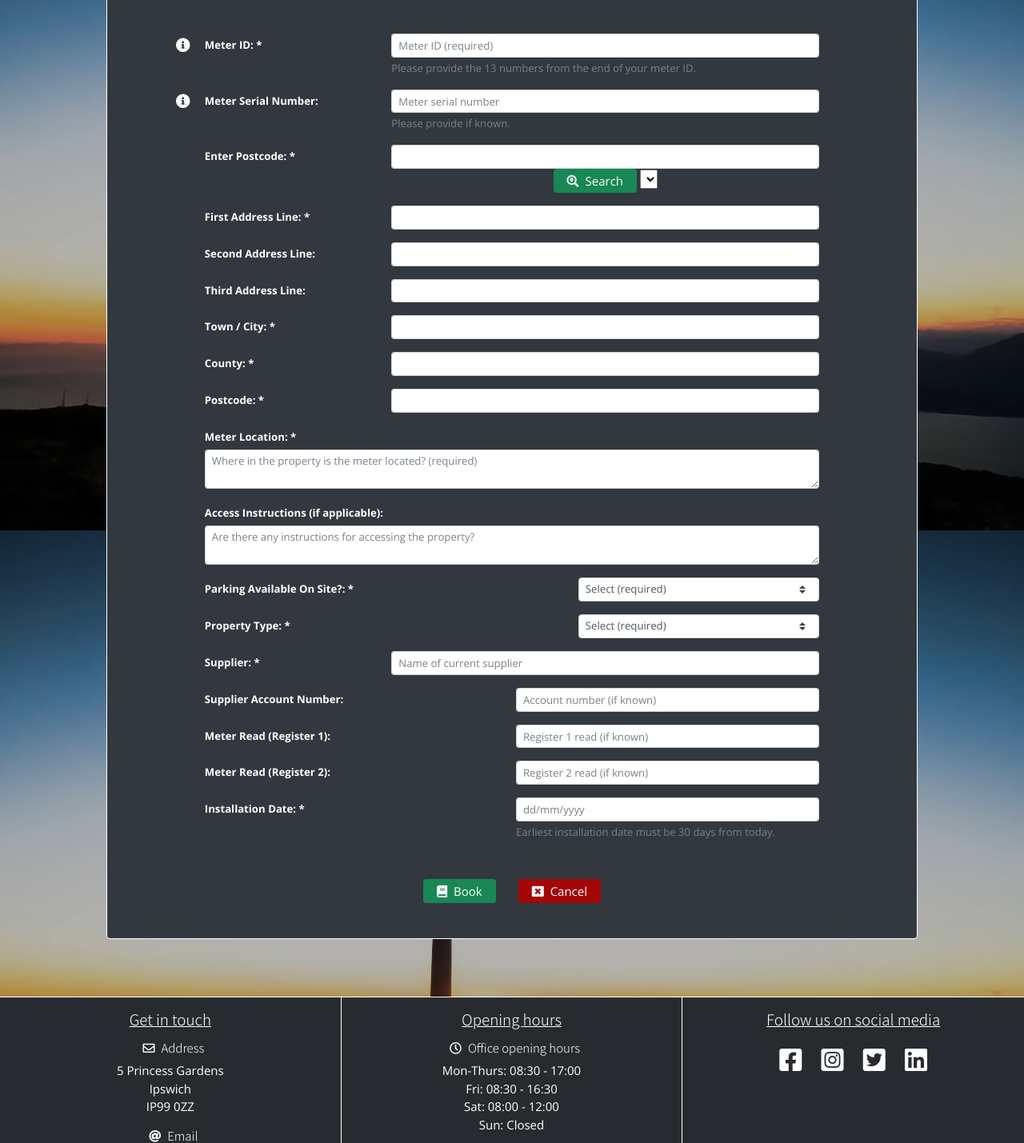
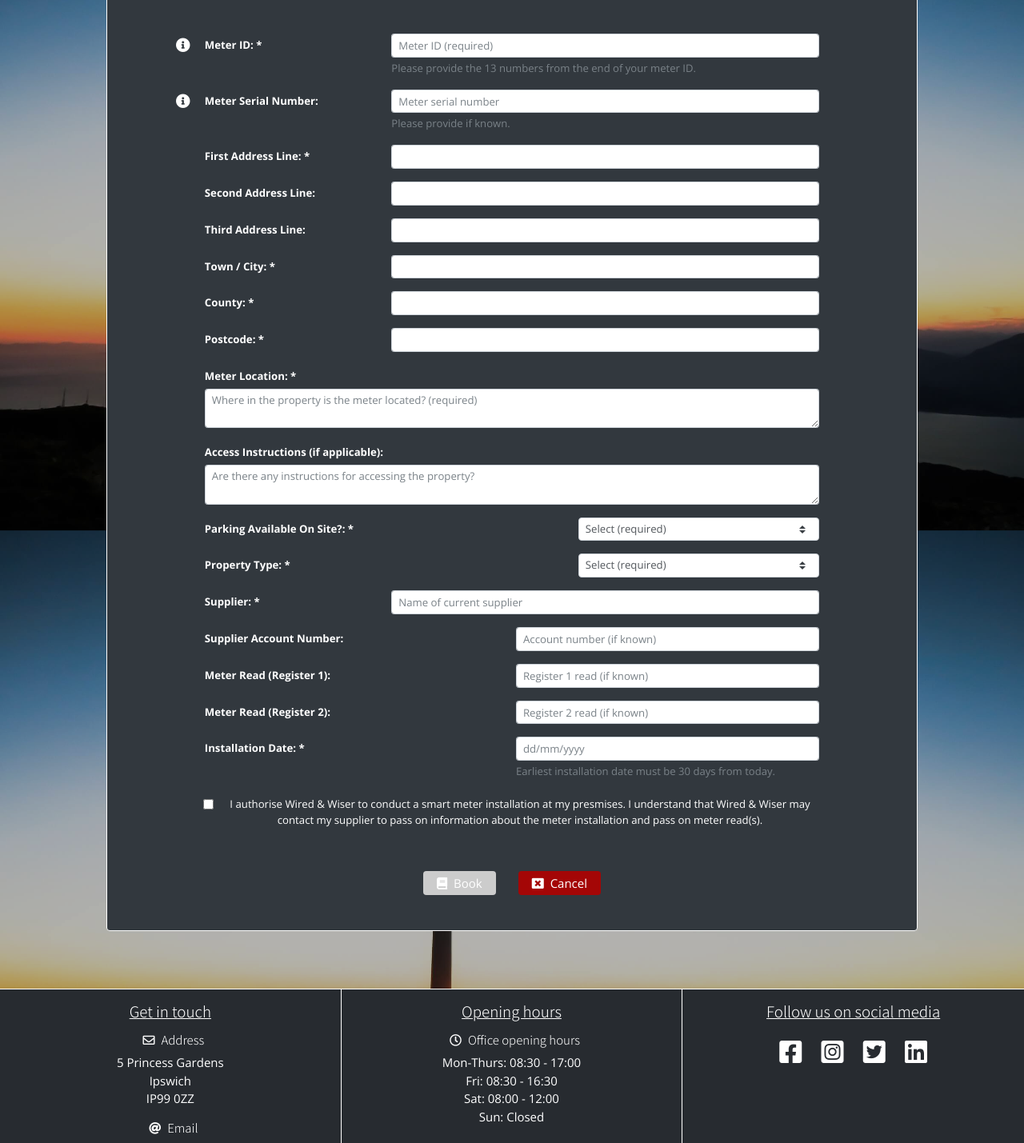
Before and after one commit to LukeGarnham/Wired-and-Wiser-MS3, a Flask app: page /book in a window 1280 px wide. Shown: the part 246-1675 px from the top of the page at 80% size. Run offline with Flask 2, Linux system fonts and the light colour scheme; lists and menus that the app fills with data are empty; some libraries are stand-ins or nearby versions.

Commit message:
Prevented users editing date field on booking form and added a checkbox disclaimer/authorisation.

```diff
--- a/app.py
+++ b/app.py
@@ -140,6 +140,9 @@ def book():
             flash("A smart meter installation has already been booked for Meter ID "+ request.form.get("meter_id"))
         # Else extract data from form and assign to keys in the booking dictionary.
         else:
+            # Check whether the supplier authorisation is selected and asign True if so, False if not.
+            authorised = True if request.form.get(
+                "supplier_authorisation")=="on" else False
             booking = {
                 "user_email_address": session["user_email_address"],
                 "meter_id": request.form.get("meter_id"),
@@ -158,7 +161,8 @@ def book():
                 "supplier_acc_no": request.form.get("supplier_acc_no"),
                 "meter_read_reg_1": request.form.get("meter_read_reg_1"),
                 "meter_read_reg_2": request.form.get("meter_read_reg_2"),
-                "install_date": datetime.strptime(request.form.get("install_date"), "%Y-%m-%d"),
+                "install_date": datetime.strptime(request.form.get("install_date"), "%d/%m/%Y"),
+                "supplier_authorisation": authorised,
                 "application_date": datetime.now(),
                 "installation_complete": False
             }
--- a/static/css/style.css
+++ b/static/css/style.css
@@ -104,6 +104,11 @@ a:hover {
     text-decoration: none;
 }
 
+.button:disabled {
+    background-color: #ccc;
+    cursor: not-allowed;
+}
+
 /*------------------------------------------------Cards*/
 
 .card {
@@ -204,6 +209,12 @@ footer {
     color: #272B30;
 }
 
+/*----------------------------------------------------------------------------------------------------------Booking form*/
+
+#install_date {
+    background-color: #fff;
+}
+
 /*----------------------------------------------------------------------------------------------------------Modals*/
 
 .my-modal {
--- a/static/js/script.js
+++ b/static/js/script.js
@@ -55,6 +55,21 @@ $(document).ready(function() {
     $("#install_date" ).datepicker({
         dateFormat: "dd/mm/yy",
         minDate: 30,
+        maxDate: "+2y",
+        firstDay: 1,
+        // Below solution for preventing Sundays taken from: https://stackoverflow.com/questions/31770976/disable-specific-days-in-jquery-ui-datepicker
+        beforeShowDay: function(date) {
+            let day = date.getDay();
+            return [(day != 0)];
+        }
     });
 
+    $("#supplier_authorisation").change(function() {
+        if ($("#supplier_authorisation").is(":checked")) {
+            $("#submit-button").prop("disabled", false)
+        } else {
+            $("#submit-button").prop("disabled", true)
+        }
+    })
+
 });
--- a/templates/account.html
+++ b/templates/account.html
@@ -16,14 +16,15 @@
                     {% endfor %}
                 {% endif %}
             {% endwith %}
-            <!-- Card containing account details -->
+            <!-- Card containing account & booking details -->
             <div class="card m-md-5 p-4">
                 <div class="card-body">
                     <div>
                         <h1 class="display-4 mb-3"><i class="fas fa-user mr-2"></i>Account</h1>
                         <h4 class="mb-5">Welcome {{  user.first_name|capitalize  }}</h4>
                     </div>
-                    <!-- The skeleton code for the tabs was copid from Bootstrap: https://getbootstrap.com/docs/4.5/components/navs/#javascript-behavior -->
+                    <!-- Account and Booking - tabbed content -->
+                    <!-- The skeleton code for the tabs was copied from Bootstrap: https://getbootstrap.com/docs/4.5/components/navs/#javascript-behavior -->
                     <ul class="nav nav-tabs nav-fill justify-content-center" id="myTab" role="tablist">
                         <li class="nav-item" role="presentation">
                             <a class="nav-link active" id="home-tab" data-toggle="tab" href="#account" role="tab" aria-controls="home" aria-selected="true">
--- a/templates/base.html
+++ b/templates/base.html
@@ -7,10 +7,8 @@
     <link rel="stylesheet" href="https://stackpath.bootstrapcdn.com/bootswatch/4.5.2/slate/bootstrap.min.css" type="text/css">
     <!-- Link to FontAwesome v4.7 CDN: https://fontawesome.com/account/cdn -->
     <link rel="stylesheet" href="https://use.fontawesome.com/releases/v5.15.1/css/all.css" integrity="sha384-vp86vTRFVJgpjF9jiIGPEEqYqlDwgyBgEF109VFjmqGmIY/Y4HV4d3Gp2irVfcrp" crossorigin="anonymous">
-
     <!-- jQuery UI Darkness CDN (for datepicker): https://cdnjs.com/libraries/jqueryui -->
     <link rel="stylesheet" href="https://cdnjs.cloudflare.com/ajax/libs/jqueryui/1.12.1/themes/ui-darkness/jquery-ui.min.css" integrity="sha512-wuKDSLoFNLRNvjhJJao53G0AUbMzZn68/1MT6KiIDISqLBEu4/5wpjJW9EmJ1fEgTVd/LP8Ch8qktY3RVMzRhw==" crossorigin="anonymous" />
-
     <!-- Link to project CSS file -->
     <link rel="stylesheet" href="{{ url_for('static', filename='css/style.css') }}" type="text/css">
     {% block styles %}
--- a/templates/book.html
+++ b/templates/book.html
@@ -60,14 +60,6 @@
                             </div>
                         </div>
                         <div class="fieldset">
-                            <div class="form-group form-row">
-                                <label for="enter_postcode" class="col-form-label col-form-label-sm col-12 col-md-3 offset-md-1 text-md-left font-weight-bold">Enter Postcode: *</label>
-                                <div id="postcode-lookup" class="justify-content-between col-12 col-md-7">
-                                    <input type="text" id="opc_input" class="form-control form-control-sm text-center text-md-left" name="enter_postcode">
-                                    <button type="button" id="enter_postcode" class="button green px-3 py-1"><i class="fas fa-search-location mr-2"></i>Search</button>
-                                    <select></select>
-                                </div>
-                            </div>
                             <div class="form-group form-row">
                                 <label for="first_address_line" class="col-form-label col-form-label-sm col-12 col-lg-3 offset-md-1 text-md-left font-weight-bold">First Address Line: *</label>
                                 <div class="col-12 col-md-10 offset-md-1 col-lg-7 offset-lg-0">
@@ -165,15 +157,23 @@
                             <div class="form-group form-row">
                                 <label for="install_date" class="col-form-label col-form-label-sm col-12 col-md-5 offset-md-1 text-md-left font-weight-bold">Installation Date: *</label>
                                 <div class="col-12 col-md-5">
-                                    <input type="text" class="form-control form-control-sm text-center text-md-left" id="install_date" name="install_date" aria-describedby="dateHelpBlock" placeholder="dd/mm/yyyy" required>
+                                    <input type="text" class="form-control form-control-sm text-center text-md-left" id="install_date" name="install_date" aria-describedby="dateHelpBlock" placeholder="dd/mm/yyyy" readonly="true" required>
                                     <small id="dateHelpBlock" class="form-text text-muted text-md-left">
                                         Earliest installation date must be 30 days from today.
                                     </small>
                                 </div>
                             </div>
+                            <div class="form-check form-row">
+                                <div class="col-12 col-md-10 offset-md-1">
+                                    <input type="checkbox" class="form-check-input mt-2"  value="on" id="supplier_authorisation" name="supplier_authorisation">
+                                    <label class="form-check-label col-form-label col-form-label-sm" for="supplier_authorisation">
+                                        I authorise Wired & Wiser to conduct a smart meter installation at my presmises. I understand that Wired & Wiser may contact my supplier to pass on information about the meter installation and pass on meter read(s).
+                                    </label>
+                                </div>
+                            </div>
                         </div>
                         <div class="mt-5">
-                            <button type="submit" class="button green px-3 py-1 d-block d-md-inline mx-auto mb-4 mb-md-0 mr-md-4"><i class="fas fa-book mr-2"></i>Book</button>
+                            <button type="submit" id="submit-button" class="button green px-3 py-1 d-block d-md-inline mx-auto mb-4 mb-md-0 mr-md-4" disabled><i class="fas fa-book mr-2"></i>Book</button>
                             <a href="{{ url_for('account', username=session['user_email_address']) }}" class="button red d-md-inline px-3 py-1">
                                 <i class="fas fa-window-close mr-2"></i>Cancel
                             </a>
@@ -249,10 +249,3 @@
     </div>
 
 {% endblock %}
-
-{% block scripts %}
-
-    <!-- Script for Address Lookup:  https://getaddress.io/ -->
-    <script src="https://cdn.getaddress.io/scripts/jquery.getAddress-4.0.0.min.js"></script>
-
-{% endblock %}
```
